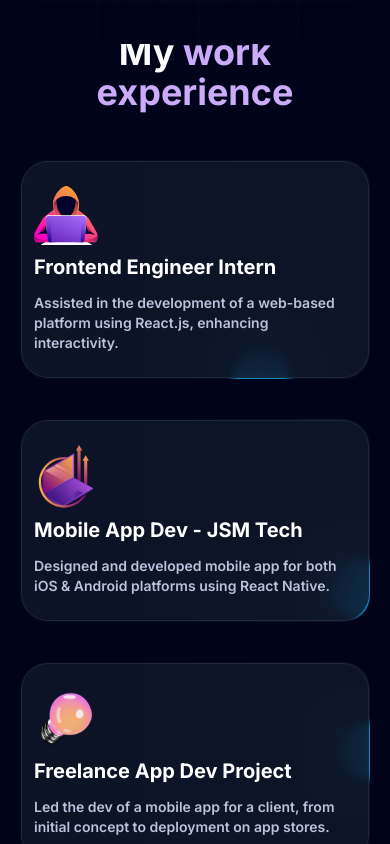
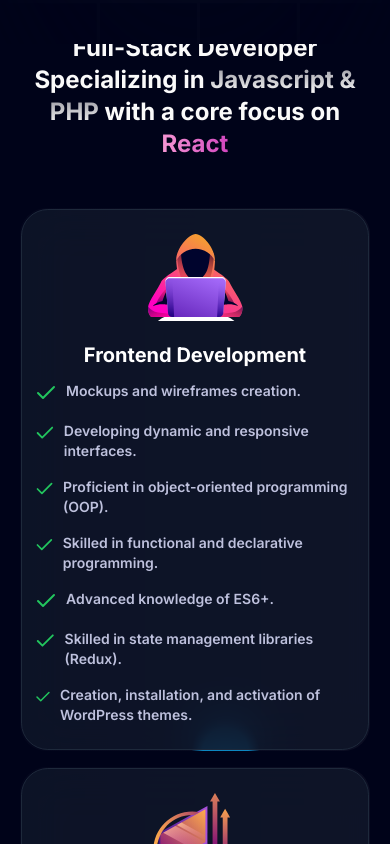
Before and after one commit to YanBerdin/next-portfolio, a Next.js app: page / in a window 390 px wide. Shown: the part 800-1644 px from the top of the page. Built offline with nearby package versions, Linux system fonts and the light colour scheme.

Commit message:
fix Experience comp responsive

```diff
--- a/components/Experience.tsx
+++ b/components/Experience.tsx
@@ -1,25 +1,41 @@
 import React from "react";
 
-import { workExperience } from "@/data";
+import { mySkills } from "@/data";
 import { Button } from "./ui/MovingBorders";
+// https://lucide.dev/guide/packages/lucide-react
+import { Check } from "lucide-react";
+
+
 
 export const Experience = () => {
   return (
     <div className="py-20 w-full">
-      <h1 className="heading">
+      {/*<h1 className="heading">
         My <span className="text-purple">work experience</span>
-      </h1>
-
-      <div className="w-full mt-12 grid lg:grid-cols-4 grid-cols-1 gap-10">
-        {workExperience.map((card) => (
+  </h1>*/}
+      <h2 className="text-2xl md:text-4xl font-bold text-center">
+        Full-Stack Developer <br />
+        Specializing in
+        <span className="bg-gradient-to-b from-primary/60 to-primary text-transparent bg-clip-text">
+          {" "}
+          Javascript & PHP
+          {" "}
+        </span>
+        with a core focus on{" "}
+        <span className="inline bg-gradient-to-r from-[#F596D3]  to-[#D247BF] text-transparent bg-clip-text">
+          React
+        </span>
+      </h2>
+      <div className="w-full mt-12 grid md:grid-cols-2 lg:grid-cols-3  gap-4"> {/*remove lg:grid-cols-4*/}
+        {mySkills.map((card) => (
           <Button
             key={card.id}
-            //   random duration will be fun , I think , may be not
+            //   random duration could be fun
             duration={Math.floor(Math.random() * 10000) + 10000}
             borderRadius="1.75rem"
             style={{
               //   add these two
-              //   you can generate the color from here https://cssgradient.io/
+              //   generate the color from here https://cssgradient.io/
               // background: "rgb(4,7,29)",
               background:
                 "linear-gradient(90deg, rgba(4,7,29,1) 0%, rgba(12,14,35,1) 100%)",
@@ -29,20 +45,30 @@
             // remove bg-white dark:bg-slate-900
             className="flex-1 text-black dark:text-white border-neutral-200 dark:border-slate-800"
           >
-            <div className="flex lg:flex-row flex-col lg:items-center p-3 py-6 md:p-5 lg:p-10 gap-2">
+            <div className="flex flex-col lg:items-center p-3 py-6 md:p-5 gap-5 "> {/*remove lg:flex-raw*/}
               <img
                 src={card.thumbnail}
                 //alt={card.thumbnail}
-                alt={card.title} // Remplacer card.thumbnail par card.title pour un alt plus descriptif
-                className="lg:w-32 md:w-20 w-16"
+                alt={card.title} // Remplacé card.thumbnail par card.title pour un alt plus descriptif
+                className="lg:w-32 md:w-20 m-auto" // remove w-16 add m-auto
               />
-              <div className="lg:ms-5">
-                <h1 className="text-start text-xl md:text-2xl font-bold">
+              <div className="lg:ms-5 ">
+                <h1 className="text-center text-xl md:text-2xl font-bold">
                   {card.title}
                 </h1>
+                {/*
                 <p className="text-start text-white-100 mt-3 font-semibold">
                   {card.desc}
                 </p>
+                */}
+                <div className="space-y-4 text-start text-white-100 mt-3 font-semibold">
+                  {card.skillsList && card.skillsList.map((skills: string) => (
+                    <span key={skills} className="flex">
+                      <Check className="text-green-500" />{" "}
+                      <h3 className="ml-2">{skills}</h3>
+                    </span>
+                  ))}
+                </div>
               </div>
             </div>
           </Button>
--- a/components/ui/MovingBorders.tsx
+++ b/components/ui/MovingBorders.tsx
@@ -34,7 +34,7 @@
     <Component
       className={cn(
         // remove h-16 w-40, add  md:col-span-2
-        "bg-transparent relative text-xl p-[1px] overflow-hidden md:col-span-2 md:row-span-1",
+        "bg-transparent relative text-xl p-[1px] overflow-hidden md:col-span-1 md:row-span-1",
         containerClassName
       )}
       style={{
@@ -49,8 +49,8 @@
         <MovingBorder duration={duration} rx="30%" ry="30%">
           <div
             className={cn(
-             // "h-20 w-20 opacity-[0.8] bg-[radial-gradient(#CBACF9_40%,transparent_60%)]",
-             "h-20 w-20 opacity-[0.8] bg-[radial-gradient(var(--sky-500)_40%,transparent_60%)]",
+              // "h-20 w-20 opacity-[0.8] bg-[radial-gradient(#CBACF9_40%,transparent_60%)]",
+              "h-20 w-20 opacity-[0.8] bg-[radial-gradient(var(--sky-500)_40%,transparent_60%)]",
               borderClassName
             )}
           />
@@ -59,8 +59,8 @@
 
       <div
         className={cn(
-         // "relative bg-slate-900/[0.] border border-slate-800 backdrop-blur-xl text-white flex items-center justify-center w-full h-full text-sm antialiased",
-         "relative bg-slate-900/[0.8] border border-slate-800 backdrop-blur-xl text-white flex items-center justify-center w-full h-full text-sm antialiased",
+          // "relative bg-slate-900/[0.] border border-slate-800 backdrop-blur-xl text-white flex items-center justify-center w-full h-full text-sm antialiased",
+          "relative bg-slate-900/[0.8] border border-slate-800 backdrop-blur-xl text-white flex items-center justify-center w-full h-full text-sm antialiased",
           className
         )}
         style={{
--- a/data/index.ts
+++ b/data/index.ts
@@ -1,39 +1,83 @@
 export const navItems = [
     { name: "About", link: "#about" },
     { name: "Projets", link: "#projets" },
-    { name: "Skills", link: "#skills" },
+    { name: "Skills", link: "#experience" },
     { name: "CV", link: "#cv" },
     { name: "Github", link: "#github" },
     { name: "Testimonials", link: "#testimonials" },
     { name: "Contact", link: "#contact" },
   ];
 
-  export const workExperience = [
+/**
+ * Represents the pricing details for a plan.
+ */
+interface mySkills {
+
+/**
+* The title of the plan.
+*/
+title: string;
+
+/**
+* The list of skillss for the plan.
+*/
+  skillsList: string[];
+}
+
+  export const mySkills = [
     {
       id: 1,
-      title: "Frontend Engineer Intern",
+      title: "Frontend Development",
       desc: "Assisted in the development of a web-based platform using React.js, enhancing interactivity.",
+      skillsList: [
+        "Mockups and wireframes creation.",
+        "Developing dynamic and responsive interfaces.",
+        "Proficient in object-oriented programming (OOP).",
+        "Skilled in functional and declarative programming.",
+        "Advanced knowledge of ES6+.",
+        "Skilled in state management libraries (Redux).",
+        "Creation, installation, and activation of WordPress themes.",
+    ],
       className: "md:col-span-2",
       thumbnail: "/exp1.svg",
     },
     {
       id: 2,
-      title: "Mobile App Dev - JSM Tech",
+      title: "Backend Development",
       desc: "Designed and developed mobile app for both iOS & Android platforms using React Native.",
+      skillsList: [
+        "Secure and efficient server-side development.",
+        "Database modeling tailored to application requirements.",
+        "Building backend infrastructure for web applications.",
+        "Database management and development of data access components.",
+        "Skilled in Laravel and Express frameworks.",
+        "Skilled in Socket.io for real-time features and WebSockets.",
+        "Skilled in REST APIs.",
+      ],
       className: "md:col-span-2", // change to md:col-span-2
       thumbnail: "/exp2.svg",
     },
+    //{
+    //  id: 3,
+    //  title: "Freelance App Dev Project",
+    //  desc: "Led the dev of a mobile app for a client, from initial concept to deployment on app stores.",
+    //  className: "md:col-span-2", // change to md:col-span-2
+    //  thumbnail: "/exp3.svg",
+    //},
     {
       id: 3,
-      title: "Freelance App Dev Project",
-      desc: "Led the dev of a mobile app for a client, from initial concept to deployment on app stores.",
-      className: "md:col-span-2", // change to md:col-span-2
-      thumbnail: "/exp3.svg",
-    },
-    {
-      id: 4,
-      title: "Lead Frontend Developer",
+      title: "Transversal",
       desc: "Developed and maintained user-facing features using modern frontend technologies.",
+      skillsList: [
+        "Efficient algorithm resolution.",
+        "Adherence to accessibility standards (WCAG).",
+        "SEO best practices.",
+        "Adherence to data security standards (GDPR).",
+        "Application of best practices in security (OWASP)",
+        "Skilled in Shell and SSH commands.",
+        "Skilled in Git/GitHub for version control and collaboration.",
+        "Agile use of Scrum for project management.",
+      ],
       className: "md:col-span-2",
       thumbnail: "/exp4.svg",
     },
--- a/package.json
+++ b/package.json
@@ -12,6 +12,7 @@
     "@nextui-org/react": "^2.3.6",
     "clsx": "^2.1.1",
     "framer-motion": "^11.2.4",
+    "lucide-react": "^0.379.0",
     "mini-svg-data-uri": "^1.4.4",
     "next": "14.2.3",
     "next-themes": "^0.3.0",
```
Also changed, not shown: 1 other file (tests, documents, lock files or other folders).
